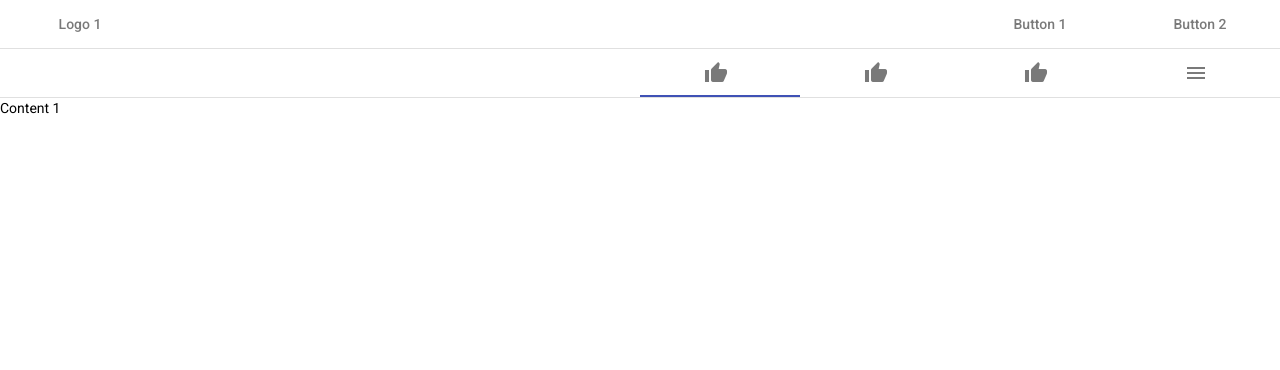
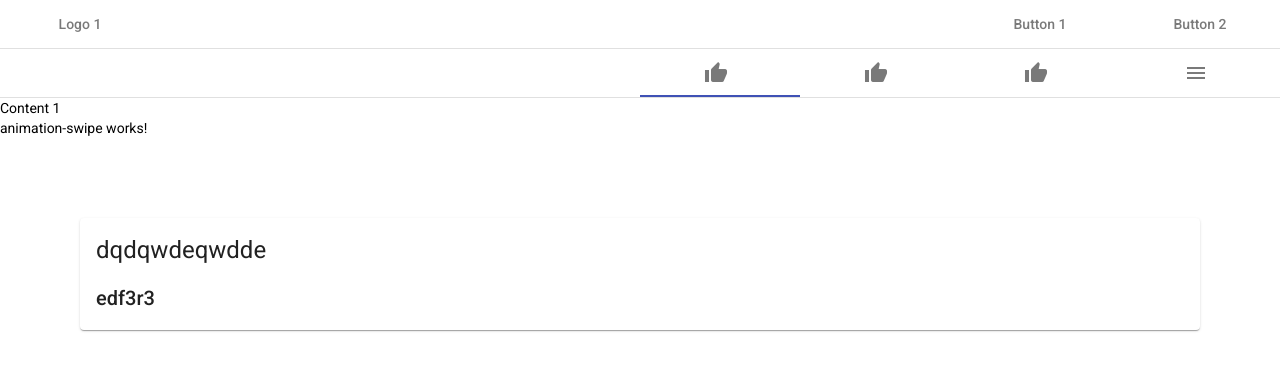
Before and after one commit to sumukha666/chat-app, an Angular app: page / in a window 1280 px wide. Shown: the top 370 px of the page. Built offline with nearby package versions, Linux system fonts and the light colour scheme.

Commit message:
feat(animation): demo for swipes

```diff
--- a/package.json
+++ b/package.json
@@ -11,7 +11,7 @@
   },
   "private": true,
   "dependencies": {
-    "@angular/animations": "~10.0.0",
+    "@angular/animations": "^10.0.14",
     "@angular/cdk": "^10.2.3",
     "@angular/common": "~10.0.0",
     "@angular/compiler": "~10.0.0",
@@ -22,6 +22,7 @@
     "@angular/platform-browser": "~10.0.0",
     "@angular/platform-browser-dynamic": "~10.0.0",
     "@angular/router": "~10.0.0",
+    "hammerjs": "^2.0.8",
     "rxjs": "~6.5.5",
     "tslib": "^2.0.0",
     "zone.js": "~0.10.3"
--- a/src/app/app.module.ts
+++ b/src/app/app.module.ts
@@ -24,9 +24,11 @@ import { FormsModule, ReactiveFormsModule } from '@angular/forms';
 import { MatTooltipModule } from '@angular/material/tooltip';
 import { MatProgressSpinnerModule } from '@angular/material/progress-spinner';
 import { MatTabsModule } from '@angular/material/tabs';
+import { AnimationSwipeComponent } from './demo/animation-swipe/animation-swipe.component';
+import { HammerModule} from '@angular/platform-browser';
 
 @NgModule({
-  declarations: [AppComponent, HomeComponent],
+  declarations: [AppComponent, HomeComponent, AnimationSwipeComponent],
   imports: [
     BrowserModule,
     AppRoutingModule,
@@ -51,6 +53,7 @@ import { MatTabsModule } from '@angular/material/tabs';
     MatTooltipModule,
     MatProgressSpinnerModule,
     MatTabsModule,
+    HammerModule,
   ],
   providers: [],
   bootstrap: [AppComponent],
--- a/src/app/components/home/home.component.html
+++ b/src/app/components/home/home.component.html
@@ -43,3 +43,4 @@
     Content 3
   </mat-tab>
 </mat-tab-group>
+<app-animation-swipe></app-animation-swipe>
--- /dev/null
+++ b/src/app/demo/animation-swipe/animation-swipe.component.html
@@ -0,0 +1,12 @@
+<p>animation-swipe works!</p>
+<mat-card
+  class="example-card"
+  [@cardAnimator]="animationState"
+  (@cardAnimator.done)="resetAnimationState()"
+  (swipeleft)="startAnimation('slideOutLeft')"
+  (swiperight)="startAnimation('slideOutRight')"
+  (swipe) ="testFun()"
+>
+  <h1>dqdqwdeqwdde</h1>
+  <h2>edf3r3</h2>
+</mat-card>
--- /dev/null
+++ b/src/app/demo/animation-swipe/animation-swipe.component.scss
@@ -0,0 +1,3 @@
+.example-card{
+    margin: 5rem;
+}
--- /dev/null
+++ b/src/app/demo/animation-swipe/animation-swipe.component.ts
@@ -0,0 +1,45 @@
+import { Component, OnInit } from '@angular/core';
+import {
+  trigger,
+  keyframes,
+  animate,
+  transition,
+  style,
+} from '@angular/animations';
+import * as kf from './keyframes';
+
+@Component({
+  selector: 'app-animation-swipe',
+  templateUrl: './animation-swipe.component.html',
+  styleUrls: ['./animation-swipe.component.scss'],
+  animations: [
+    trigger('cardAnimator', [
+      // trigger('* => wobble', animate(1000, keyframes(kf.wobble))),
+      // trigger('* => swing', animate(1000, keyframes(kf.swing))),
+      // trigger('* => jello', animate(1000, keyframes(kf.jello))),translate3d(-100%, 0, 0)
+      transition('* => slideOutRight',  animate(500, keyframes(kf.slideOutRight))),
+      transition('* => slideOutLeft', animate(500, keyframes(kf.slideOutLeft))),
+    ]),
+  ],
+})
+export class AnimationSwipeComponent implements OnInit {
+  animationState: string;
+  constructor() {}
+
+  ngOnInit(): void {}
+
+  startAnimation(state) {
+    console.log(state);
+    if (this.animationState !== state) {
+      this.animationState = state;
+    }
+  }
+
+  resetAnimationState() {
+    this.animationState = '';
+  }
+
+  testFun() {
+    console.log('test pass');
+  }
+}
--- /dev/null
+++ b/src/app/demo/animation-swipe/keyframes.ts
@@ -0,0 +1,20 @@
+import { keyframes, style } from '@angular/animations';
+
+export const zoomOutRight = [
+  style({
+    transform: 'scale3d(0.475, 0.475, 0.475) translate3d(-42px, 0, 0)',
+    offset: 0.4,
+    opacity: 1,
+  }),
+  style({ transform: 'none', offset: 1, opacity: 0 }),
+];
+
+export const slideOutLeft = [
+  style({ transform: 'translate3d(0, 0, 0)', offset: 0 }),
+  style({ transform: 'translate3d(-100%, 0, 0)', offset: 1 }),
+];
+
+export const slideOutRight = [
+  style({ transform: 'translate3d(0, 0, 0)', offset: 0 }),
+  style({ transform: 'translate3d(100%, 0, 0)', offset: 1 }),
+];
--- a/src/main.ts
+++ b/src/main.ts
@@ -3,6 +3,7 @@ import { platformBrowserDynamic } from '@angular/platform-browser-dynamic';
 
 import { AppModule } from './app/app.module';
 import { environment } from './environments/environment';
+import 'hammerjs';
 
 if (environment.production) {
   enableProdMode();
```
Also changed, not shown: 2 other files (tests, documents, lock files or other folders).
